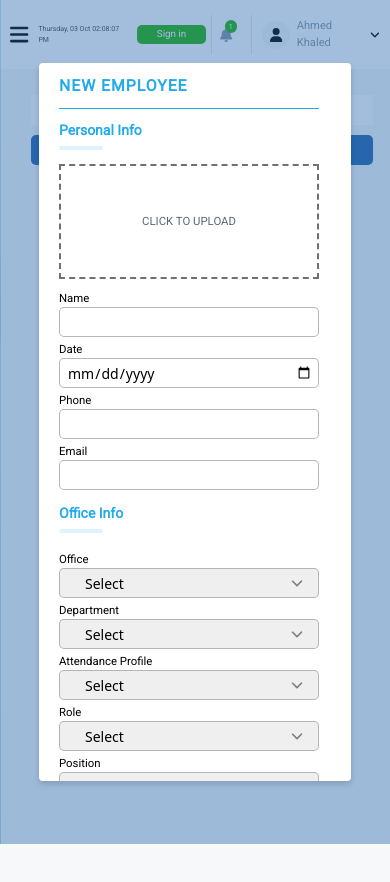
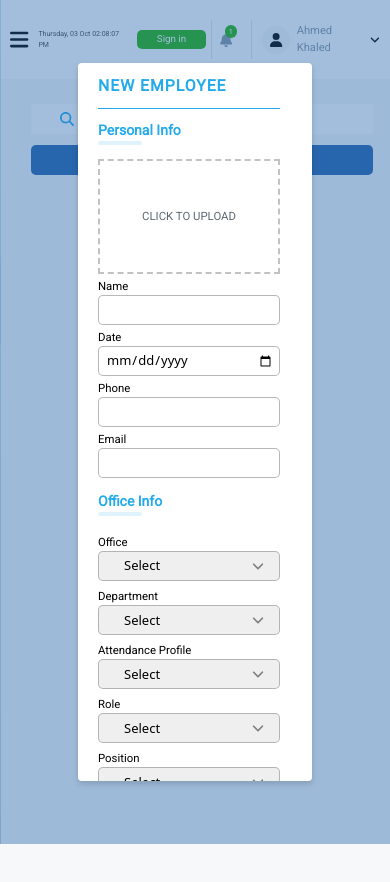
Before and after one commit to maghraby1998/Employees, a React (Create React App) app: page /employees in a window 390 px wide. Both pictures are taken after typing "Sample" into the empty fields and a click on the button "Add new". Shown: the top 882 px of the page. Built offline with nearby package versions, Linux system fonts and the light colour scheme.

Commit message:
adjusting styles

```diff
--- a/src/components/Form.js
+++ b/src/components/Form.js
@@ -52,7 +52,9 @@ const Form = (props) => {
       });
     }
 
-    handleErrors(name, value, errors);
+    let updatedErrors = handleErrors(name, value, errors);
+
+    setErrors(updatedErrors);
   };
 
   const handleSubmit = (e) => {
@@ -103,18 +105,18 @@ const Form = (props) => {
   return (
     <div onClick={handleFormDisplay} className="employee-form-page">
       <form
+        className="employee-form"
         onClick={(e) => e.stopPropagation()}
         onSubmit={handleSubmit}
-        className="employee-form"
       >
         <h2 className="form-header">NEW EMPLOYEE</h2>
         {/* personal info */}
         <div className="form-category">
           <h3 className="category-header">Personal Info</h3>
           <div className="category-header-line"></div>
-          <div className="min-h-[112px] grid gap-2 grid-cols-1 md:grid-cols-10">
+          <div className="min-h-[112px] flex flex-col md:flex-row items-center justitfy-center">
             {/* image */}
-            <div className="flex items-center md:col-span-2">
+            <div className="flex items-center w-full md:w-auto lg:w-[258px] md:mr-[13px]">
               <label htmlFor="imgInput">
                 <div className="img-upload-container">
                   {imageDisplay}
@@ -129,14 +131,14 @@ const Form = (props) => {
               />
             </div>
             {/* personal info other than image */}
-            <div className="md:col-span-8 grid grid-cols-1">
+            <div className="w-full">
               {/* name and date */}
-              <div className="grid md:gap-3 grid-cols-1 md:grid-cols-2">
+              <div className="grid md:gap-[25.8px] grid-cols-1 md:grid-cols-2">
                 {/* name */}
                 <div>
                   <label htmlFor="name">Name</label>
                   <input
-                  style={inputBorderHandler(formSubmission, errors, "name")}
+                  className={inputBorderHandler(formSubmission, errors, "name") ? 'form-input form-input-error' : 'form-input'}
                   onChange={handleChange}
                   id="name"
                   type="text"
@@ -149,7 +151,7 @@ const Form = (props) => {
                 <div>
                   <label htmlFor="date">Date</label>
                   <input
-                  style={inputBorderHandler(formSubmission, errors, "startDate")}
+                  className={inputBorderHandler(formSubmission, errors, "startDate") ? 'form-input form-input-error' : 'form-input'}
                   onChange={handleChange}
                   id="date"
                   type="date"
@@ -159,11 +161,12 @@ const Form = (props) => {
                 </div>
               </div>
               {/* phone and email */}
-              <div className="grid md:gap-3 grid-cols-1 md:grid-cols-2">
+              <div className="grid md:gap-[25.8px] grid-cols-1 md:grid-cols-2">
                 {/* phone */}
                 <div>
                   <label htmlFor="phone">Phone</label>
                   <input
+                  className="form-input"
                   onChange={handleChange}
                   id="phone"
                   type="text"
@@ -175,7 +178,7 @@ const Form = (props) => {
                 <div>
                   <label htmlFor="email">Email</label>
                   <input
-                  style={inputBorderHandler(formSubmission, errors, "email")}
+                  className={inputBorderHandler(formSubmission, errors, "email") ? 'form-input form-input-error' : 'form-input'}
                   onChange={handleChange}
                   id="email"
                   type="text"
@@ -199,6 +202,7 @@ const Form = (props) => {
             <label htmlFor="office">Office</label>
             <div className="select-container">
               <select
+                className="non-required-selects"
                 onChange={handleChange}
                 id="office"
                 name="office"
@@ -211,14 +215,14 @@ const Form = (props) => {
             </div>
           </div>
           {/* attendance and department */}
-          <div className="grid grid-cols-1 md:grid-cols-2 gap-0 md:gap-3">
+          <div className="grid grid-cols-1 md:grid-cols-2 gap-0 md:gap-[32px]">
             {/* department */}
             <div md="6">
               <div>
                 <label htmlFor="department">Department</label>
                 <div className="select-container">
                   <select
-                    style={inputBorderHandler(formSubmission, errors, "department")}
+                  className={inputBorderHandler(formSubmission, errors, "department") ? 'form-input form-input-error' : 'form-input'}
                     onChange={handleChange}
                     id="depratment"
                     name="department"
@@ -242,7 +246,7 @@ const Form = (props) => {
                 <label htmlFor="attendance">Attendance Profile</label>
                 <div className="select-container">
                   <select
-                    style={inputBorderHandler(formSubmission, errors, "attendance")}
+                  className={inputBorderHandler(formSubmission, errors, "attendance") ? 'form-input form-input-error' : 'form-input'}
                     onChange={handleChange}
                     id="attendance"
                     name="attendance"
@@ -260,13 +264,14 @@ const Form = (props) => {
             </div>
           </div>
           {/* role and position */}
-          <div className="grid grid-cols-1 md:grid-cols-2 gap-0 md:gap-3">
+          <div className="grid grid-cols-1 md:grid-cols-2 gap-0 md:gap-[32px]">
             {/* role */}
             <div>
               <div>
                 <label htmlFor="role">Role</label>
                 <div className="select-container">
                   <select
+                    className="non-required-selects"
                     onChange={handleChange}
                     id="role"
                     name="role"
@@ -287,7 +292,7 @@ const Form = (props) => {
                 <label htmlFor="position">Position</label>
                 <div className="select-container">
                   <select
-                    style={inputBorderHandler(formSubmission, errors, "position")}
+                    className={inputBorderHandler(formSubmission, errors, "position") ? 'form-input form-input-error' : 'form-input'}
                     onChange={handleChange}
                     id="position"
                     name="position"
@@ -312,10 +317,7 @@ const Form = (props) => {
                 <label htmlFor="manager">Direct Manager</label>
                 <div className="select-container">
                   <select
-                    style={{
-                      color: employee.manager ? "black" : "grey",
-                      paddingLeft: "24px",
-                    }}
+                    className="non-required-selects"
                     onChange={handleChange}
                     id="manager"
                     name="manager"
@@ -346,23 +348,18 @@ const Form = (props) => {
               id="workHome"
               type="checkbox"
             />
-            <div
-              className={
+            {
             employee.workFromHome
-                  ? "custom-check-input custom-check-input-active"
-                  : "custom-check-input"
-              }
-            >
-              {employee.workFromHome ? (
-                <FontAwesomeIcon
-                  className="custom-check-input-icon"
+              ? <FontAwesomeIcon
+                  className={employee.workFromHome ? 'custom-check-input-icon custom-input-active' : 'custom-check-input-icon'}
                   icon={faCheck}
                 />
-              ) : (
-                ""
-              )}
-            </div>
-            Allow Employee To Work From Home.
+              : <FontAwesomeIcon
+                  className='empty-custom-check-input'
+                  icon={faCheck}
+                />
+            }
+            <p className={!employee.workFromHome ? 'check-p-off' : ''}>Allow Employee To Work From Home.</p>
           </label>
           {/* <div className='check-box-container'>
                     <div className='check-input-container'>
@@ -375,7 +372,6 @@ const Form = (props) => {
                 </div> */}
         </div>
         {/* Work from home */}
-        {/* <hr></hr> */}
         <div className="form-line"></div>
         <div className="form-buttons">
           <button onClick={handleFormDisplay} className="cancel-button">
--- a/src/css/Form.css
+++ b/src/css/Form.css
@@ -1,3 +1,5 @@
+@import url('https://fonts.googleapis.com/css2?family=Roboto&display=swap');
+
 .employee-form-page{
     position: fixed;
     top: 0;
@@ -13,7 +15,7 @@
 }
 
 .employee-form{
-    width: 80%;
+    width: 60%;
     margin: 20px auto;
     background-color: white;
     box-shadow: 0 3px 6px 0 rgba(0, 0, 0, 0.16);
@@ -31,7 +33,6 @@
 .form-header{
     font-size: 1.125rem;
     font-family: 'Roboto', sans-serif;
-    font-weight: normal;
     color: #23aaeb;
     letter-spacing: 1px;
     border-bottom: 1px solid #23aaeb;
@@ -53,7 +54,7 @@
     width: 44px;
     border-radius: 3px;
     background-color: rgba(35, 170, 235, 0.14);
-    margin: 5px 0px 14px 0px;
+    margin: 0px 0px 14px 0px;
 }
 
 #imgInput{
@@ -63,7 +64,7 @@
 .img-upload-container{
     height: 115px;
     /* height: 100%; */
-    border: 2px dashed #707070;
+    border: 2px dashed #7070706c;
     display: flex;
     align-items: center;
     justify-content: center;
@@ -80,6 +81,7 @@
 
 .select-container{
     position: relative;
+    margin-bottom: 3px;
 }
 
 .select-icon{
@@ -90,8 +92,7 @@
    color: grey;
 }
 
-.employee-form input,
-.employee-form select{
+.form-input{
     -webkit-appearance: none;
     -moz-appearance: none;
     text-indent: 1px;
@@ -102,6 +103,27 @@
     height: 30px;
     width: 100%;
     cursor: pointer;
+    font-size: 13px;
+    /* outline: none; */
+}
+
+.form-input-error{
+    border: none;
+    outline: 1px solid red;
+}
+
+.non-required-selects{
+    -webkit-appearance: none;
+    -moz-appearance: none;
+    text-indent: 1px;
+    text-overflow: '';
+    border: 1px solid rgba(170, 170, 170, 0.84);
+    border-radius: 5px;
+    padding-left: 24px;
+    height: 30px;
+    width: 100%;
+    cursor: pointer;
+    font-size: 13px;
     /* outline: none; */
 }
 
@@ -175,6 +197,7 @@ label{
     font-family: Roboto;
     font-size: 13px;
     font-weight: bold;
+    margin-bottom: 20px;
 }
 
 .check-input{
@@ -184,24 +207,36 @@ label{
     width: 0;
 }
 
-.custom-check-input{
-    height: 14px;
-    width: 14px;
+.empty-custom-check-input{
+    height: 10px;
+    width: 10px;
     border: 1px solid rgb(207, 207, 207);
     border-radius: 3px;
-    margin-right: 5px;
+    margin-right: 12px;
     display: grid;
     place-items: center;
     margin-bottom: 2px;
+    font-size: 15px;
+    color: white;
+    padding: 2px;
 }
 
-.custom-check-input-active{
+/* .custom-check-input-active{
     background-color: #2764ac;
-}
+} */
 
 .custom-check-input-icon{
+    height: 10px;
+    width: 10px;
+    border: 1px solid rgb(207, 207, 207);
+    border-radius: 3px;
+    margin-right: 12px;
+    display: grid;
+    place-items: center;
+    margin-bottom: 2px;
+    background-color: #2764ac;
     color: white;
-    font-size: 10px;
+    padding: 2px;
 }
 
 input[type='checkbox']{
@@ -220,22 +255,21 @@ input[type='checkbox']{
     margin-top: 0px;
 }
 
+.check-p-off{
+    opacity: 0.5;
+}
+
 .form-buttons{
     display: flex;
     align-items: center;
     justify-content: flex-end;
 }
 
-hr{
-    margin-left: auto;
-    margin-right: auto;
-}
-
 .form-line{
     width: 100%;
     margin: auto;
     height: 1px;
-    background-color: #d2d2d2;
+    background-color: #d2d2d29c;
     margin-bottom: 10px;
 }
 
--- a/src/css/TopNav.css
+++ b/src/css/TopNav.css
@@ -1,6 +1,6 @@
 .topnav{
     background-color: white;
-    min-height: 4.938rem;
+    min-height: 79px;
     /* margin-left: 6.625rem; */
     display: flex;
     align-items: center;
--- a/src/functions/validation.js
+++ b/src/functions/validation.js
@@ -39,12 +39,16 @@ export const inputErrorMessageHandler = (formSubmission, errors, inputName) => {
 }
 
 export const inputBorderHandler = (formSubmission, errors, inputName) => {
+    let error;;
     if (formSubmission){
-        return {
-        border: errors[inputName] ? "none" : "",
-        outline: errors[inputName] ? "1px solid red" : "",
-        };
+        if (errors[inputName]){
+            error = true;
+        } else {
+            error = false;
+        }
     }
+
+    return error;
 }
 
 export const handleErrors = (name, value, errors) => {
```
Also changed, not shown: src/components/Card.js (+16 -16 lines), src/css/Employee.css (+19 -2 lines). Lines whose indentation alone changed are shown as unchanged.
